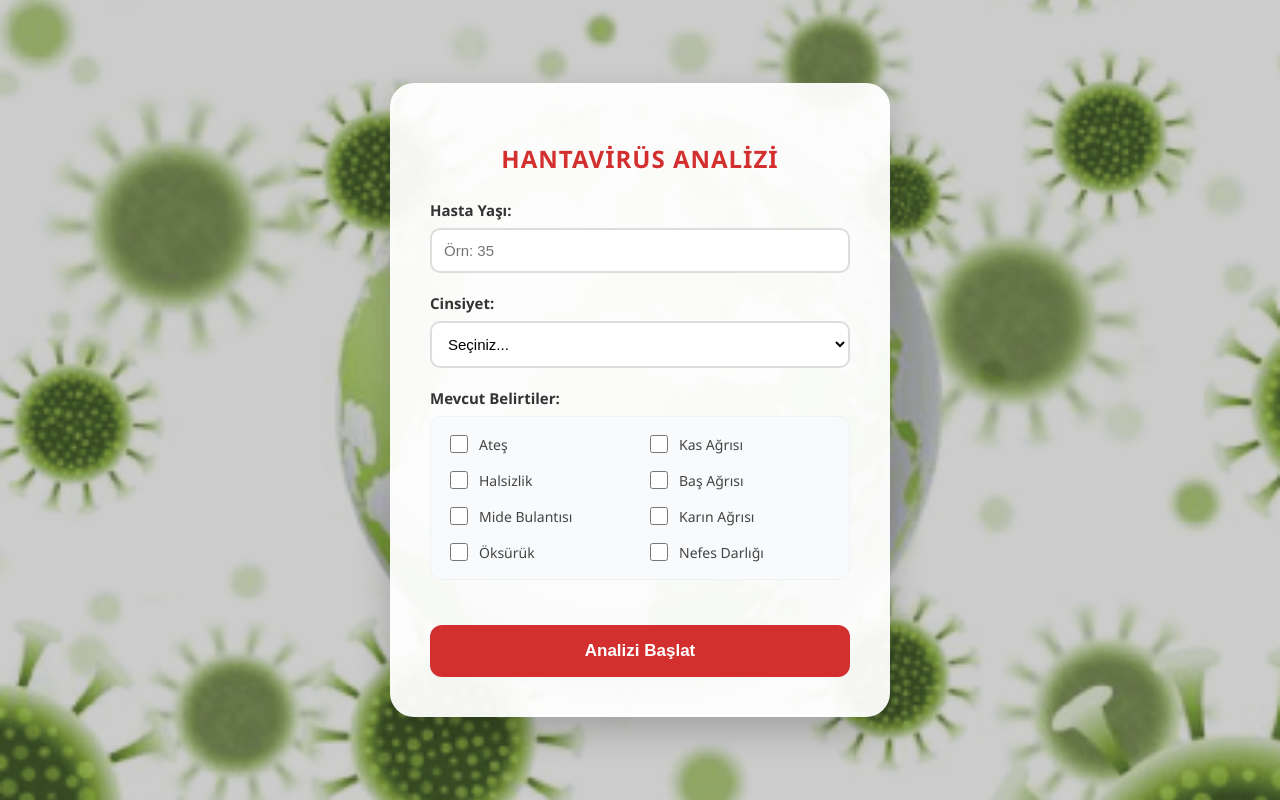
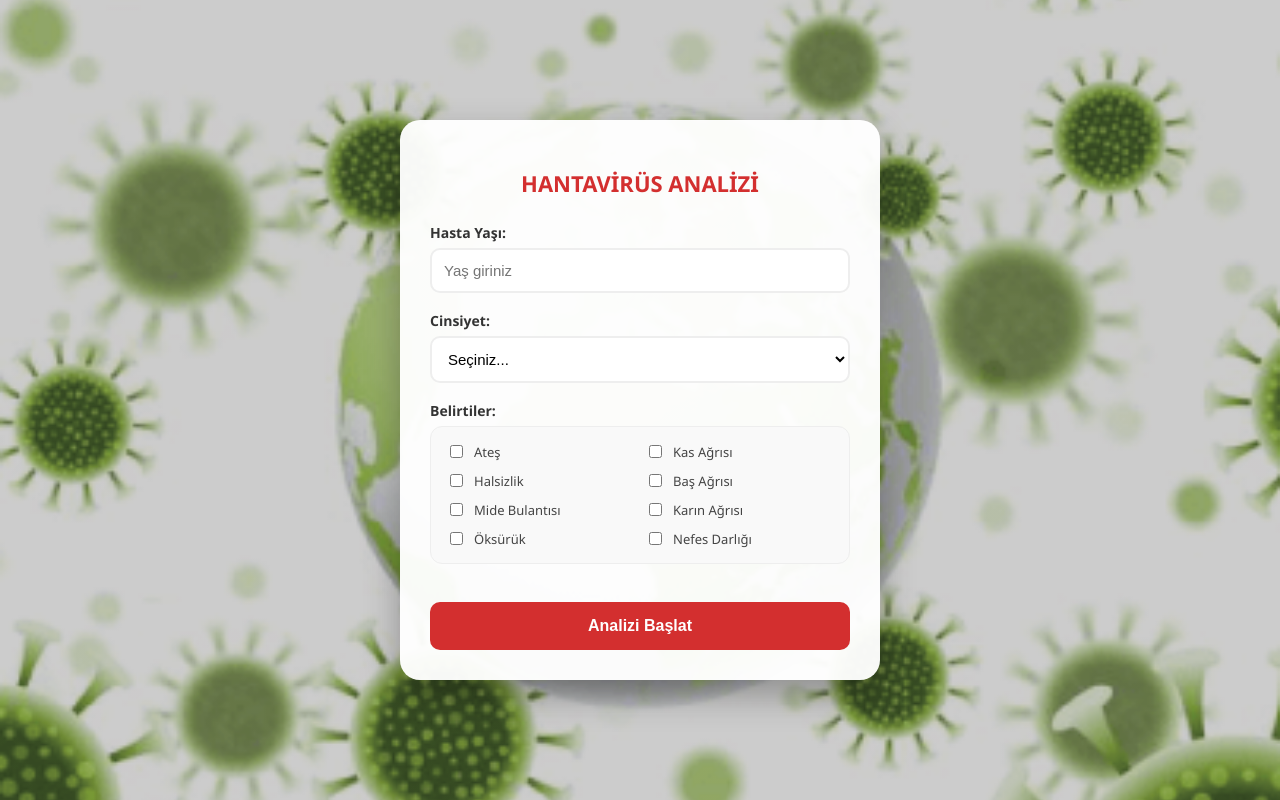
Before and after one commit to ayseonkol/hantavirus-projesi, a Flask app: page / in a window 1280 px wide. Run offline with Flask 3, Linux system fonts and the light colour scheme; parts of the project's set-up code (start-up, migrations or seed data) failed here and were passed over.

Commit message:
Add files via upload

```diff
--- a/templates/index.html
+++ b/templates/index.html
@@ -5,36 +5,40 @@
     <meta name="viewport" content="width=device-width, initial-scale=1.0">
     <title>Hantavirüs Teşhis Analizi</title>
     <style>
-        body {
-            /* Arka plan: %20 karartma ile daha aydınlık görünüm */
-            background-image: linear-gradient(rgba(0, 0, 0, 0.2), rgba(0, 0, 0, 0.2)),
-                              url('/static/arka-plan.jpg');
-
-            /* Mobil Uyumluluk Ayarları (Valorant projesindeki gibi) */
+        /* MOBİLDE RESMİN DÜZGÜN DURMASINI SAĞLAYAN ÖZEL KATMAN */
+        .arka-plan-katmani {
+            position: fixed;
+            top: 0;
+            left: 0;
+            width: 100%;
+            height: 100%;
+            /* Arka plan resmin /static/arka-plan.jpg olarak kalmalı */
+            background: linear-gradient(rgba(0, 0, 0, 0.2), rgba(0, 0, 0, 0.2)),
+                        url('/static/arka-plan.jpg');
             background-size: cover;
             background-position: center;
             background-repeat: no-repeat;
-            background-attachment: fixed;
-            background-color: #f0f2f5;
+            z-index: -1; /* İçeriğin arkasında kalması için */
+        }
 
-            font-family: 'Segoe UI', Tahoma, Geneva, Verdana, sans-serif;
+        body {
             margin: 0;
             min-height: 100vh;
-            width: 100%;
             display: flex;
             align-items: center;
             justify-content: center;
-            padding: 20px;
+            font-family: 'Segoe UI', Tahoma, Geneva, Verdana, sans-serif;
+            padding: 15px;
             box-sizing: border-box;
         }
 
         .container {
-            max-width: 500px;
+            max-width: 480px;
             width: 100%;
-            background: rgba(255, 255, 255, 0.95);
-            padding: 40px;
-            border-radius: 24px;
-            box-shadow: 0 15px 35px rgba(0,0,0,0.2);
+            background: rgba(255, 255, 255, 0.96);
+            padding: 30px;
+            border-radius: 20px;
+            box-shadow: 0 15px 35px rgba(0,0,0,0.3);
             box-sizing: border-box;
         }
 
@@ -42,71 +46,65 @@
             color: #d32f2f;
             text-align: center;
             margin-bottom: 25px;
-            font-weight: 700;
+            font-weight: 800;
             text-transform: uppercase;
-            letter-spacing: 1px;
-            font-size: 24px;
+            font-size: 22px;
         }
 
-        .input-group { margin-bottom: 20px; }
+        .input-group { margin-bottom: 18px; }
 
-        label { display: block; margin-bottom: 8px; font-weight: 600; color: #333; font-size: 15px; }
+        label { display: block; margin-bottom: 6px; font-weight: 600; color: #333; font-size: 14px; }
 
         input[type="number"], select {
-            width: 100%; padding: 12px; border: 2px solid #ddd; border-radius: 10px;
+            width: 100%; padding: 12px; border: 2px solid #eee; border-radius: 10px;
             box-sizing: border-box; font-size: 15px; background: #fff;
         }
 
         .symptoms-grid {
             display: grid;
             grid-template-columns: 1fr 1fr;
-            gap: 12px;
-            background: #f8fafc;
+            gap: 10px;
+            background: #f9f9f9;
             padding: 15px;
             border-radius: 12px;
-            border: 1px solid #edf2f7;
+            border: 1px solid #eee;
         }
 
-        .symptom-item { display: flex; align-items: center; gap: 8px; font-size: 14px; color: #444; }
-        .symptom-item input { width: 18px; height: 18px; cursor: pointer; }
+        .symptom-item { display: flex; align-items: center; gap: 8px; font-size: 13px; color: #444; }
 
         button {
-            width: 100%; background: #d32f2f; color: white; padding: 16px; border: none;
-            border-radius: 12px; margin-top: 25px; cursor: pointer; font-size: 17px;
+            width: 100%; background: #d32f2f; color: white; padding: 15px; border: none;
+            border-radius: 10px; margin-top: 20px; cursor: pointer; font-size: 16px;
             font-weight: bold; transition: 0.3s;
         }
 
         button:hover { background: #b71c1c; transform: scale(1.02); }
 
         .result-box {
-            margin-top: 30px; padding: 20px; border-radius: 15px; text-align: center;
-            font-size: 19px; font-weight: bold;
-            animation: slideUp 0.4s ease-out;
+            margin-top: 25px; padding: 18px; border-radius: 12px; text-align: center;
+            font-size: 17px; font-weight: bold;
         }
 
-        @keyframes slideUp {
-            from { opacity: 0; transform: translateY(10px); }
-            to { opacity: 1; transform: translateY(0); }
-        }
+        .positive { background-color: #ffebee; color: #c62828; border: 1px solid #ef9a9a; }
+        .negative { background-color: #e8f5e9; color: #2e7d32; border: 1px solid #a5d6a7; }
 
-        .positive { background-color: #ffebee; color: #c62828; border: 2px solid #ef9a9a; }
-        .negative { background-color: #e8f5e9; color: #2e7d32; border: 2px solid #a5d6a7; }
-
-        /* Mobil Ekranlar İçin Özel Dokunuşlar */
+        /* MOBİL TELEFONLAR İÇİN DOKUNUŞ */
         @media (max-width: 480px) {
-            .container { padding: 25px 20px; }
-            h2 { font-size: 20px; }
-            .symptoms-grid { grid-template-columns: 1fr; } /* Mobilde semptomlar alt alta gelsin */
+            .container { padding: 20px 15px; }
+            .symptoms-grid { grid-template-columns: 1fr; } /* Mobilde semptomlar alt alta */
+            h2 { font-size: 18px; }
         }
     </style>
 </head>
 <body>
+    <div class="arka-plan-katmani"></div>
+
     <div class="container">
         <h2>Hantavirüs Analizi</h2>
         <form action="/predict" method="post">
             <div class="input-group">
                 <label>Hasta Yaşı:</label>
-                <input type="number" name="Age" placeholder="Örn: 35" required min="1">
+                <input type="number" name="Age" placeholder="Yaş giriniz" required min="1">
             </div>
 
             <div class="input-group">
@@ -119,7 +117,7 @@
             </div>
 
             <div class="input-group">
-                <label>Mevcut Belirtiler:</label>
+                <label>Belirtiler:</label>
                 <div class="symptoms-grid">
                     <div class="symptom-item"><input type="checkbox" name="symptoms" value="Fever"> Ateş</div>
                     <div class="symptom-item"><input type="checkbox" name="symptoms" value="Muscle Aches"> Kas Ağrısı</div>
```
